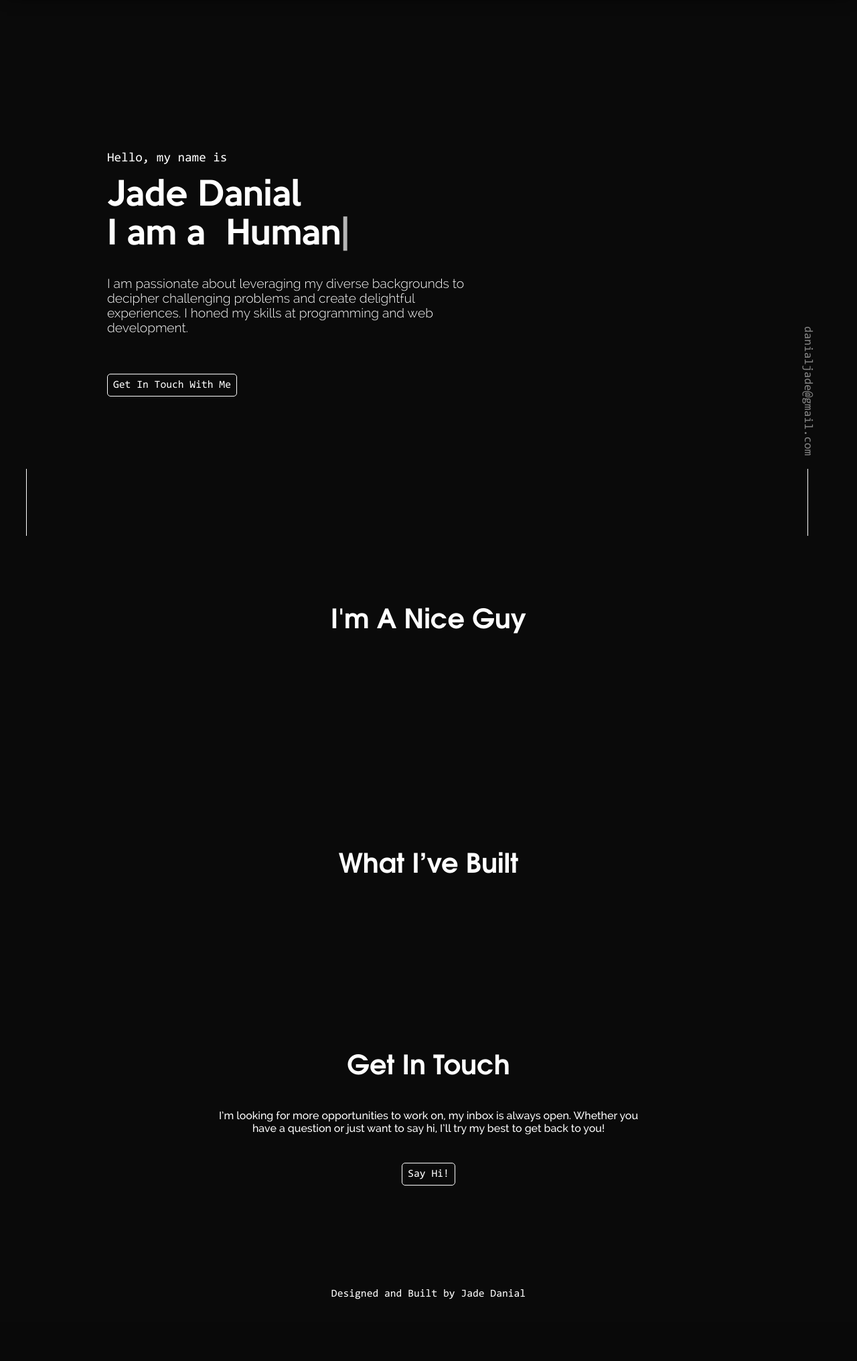
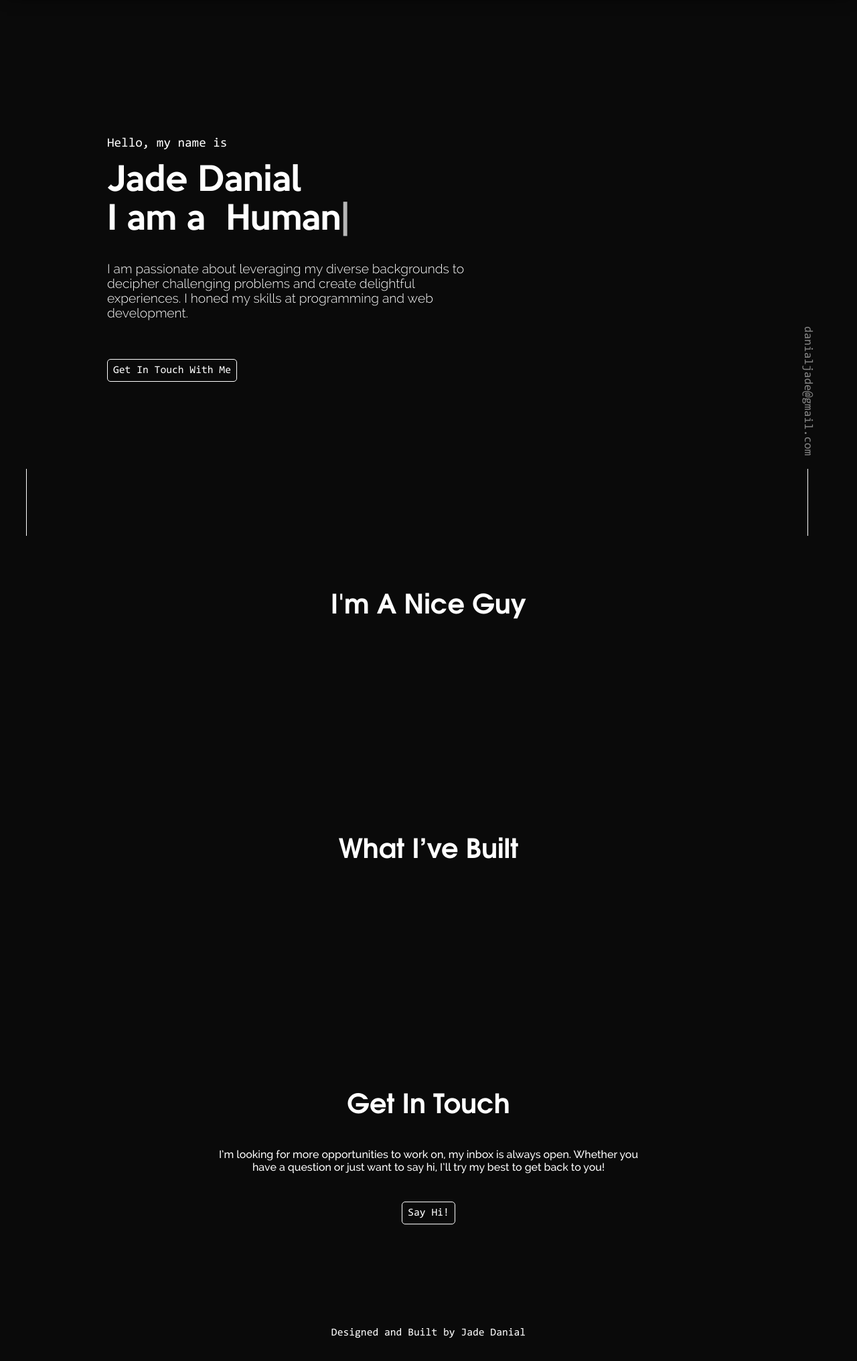
Before and after one commit to jadedanial/portfolio, a Django app: page / in a window 1280 px wide. Shown: the whole page at 67% size. Before the commit the page ends 1940 px from the top, so only its background shows below. Run offline with Django 3.2, Linux system fonts and the light colour scheme; data that the repository does not hold is empty; some libraries are stand-ins or nearby versions.

Commit message:
Change contact section top padding size.

```diff
--- a/blog/static/blog/css/theme.css
+++ b/blog/static/blog/css/theme.css
@@ -412,7 +412,7 @@ body{
 
 #contact{
     height: auto;
-    margin-top: 15rem;
+    margin-top: 20rem;
 }
 
 #contactlist{
--- a/blog/templates/blog/section.html
+++ b/blog/templates/blog/section.html
@@ -5,7 +5,6 @@
 	<section id="header">
 		<div></div>
 		<div id="hello">
-			<br>
 			<br>
 			<br>
 			<p>Hello, my name is</p>
```
